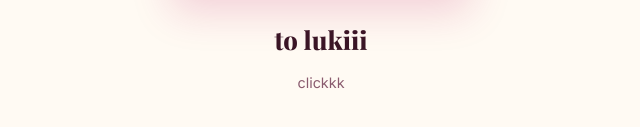
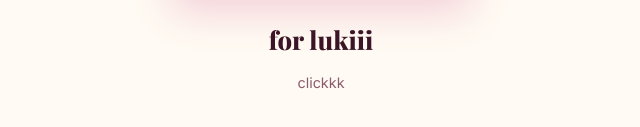
Before and after one commit to naylashifa09/happybirthday-lukiii, a plain HTML site: page index.html in a window 1280 px wide. Shown: the part 471-598 px from the top of the page, 319-959 px from the left. Drawn offline with nearby package versions, Linux system fonts and the light colour scheme.

Commit message:
Update index.html

```diff
--- a/index.html
+++ b/index.html
@@ -14,7 +14,7 @@
 <div id="gate">
   <p class="hint">There’s a letter for youuu. 💌</p>
   <div class="env" id="env"><div class="flap"></div><div class="seal">♥</div></div>
-  <h2 class="to">to <span id="nm"></span></h2>
+ <h2 class="to">for <span id="nm"></span></h2>
   <p class="hint">clickkk</p>
 </div>
 
```
